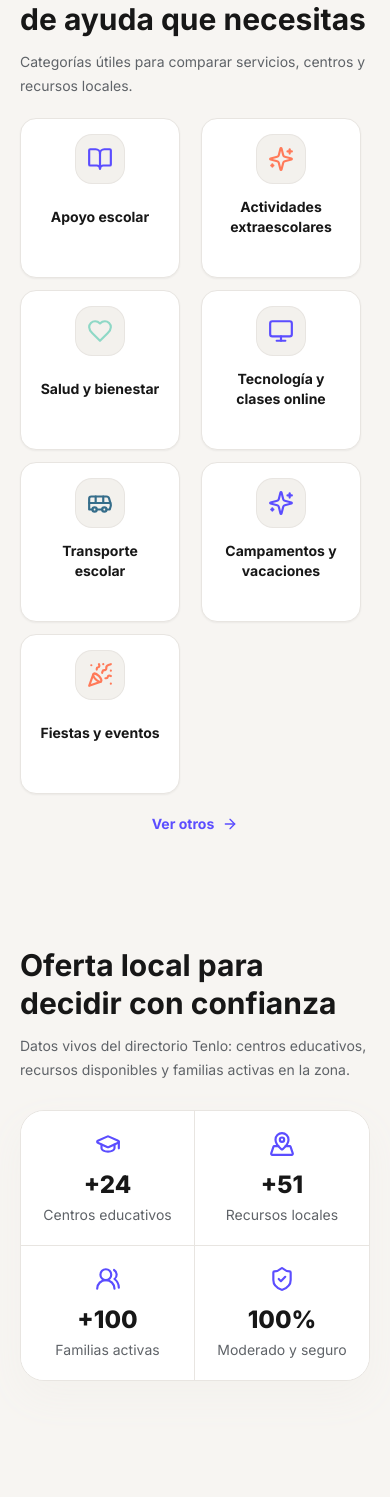
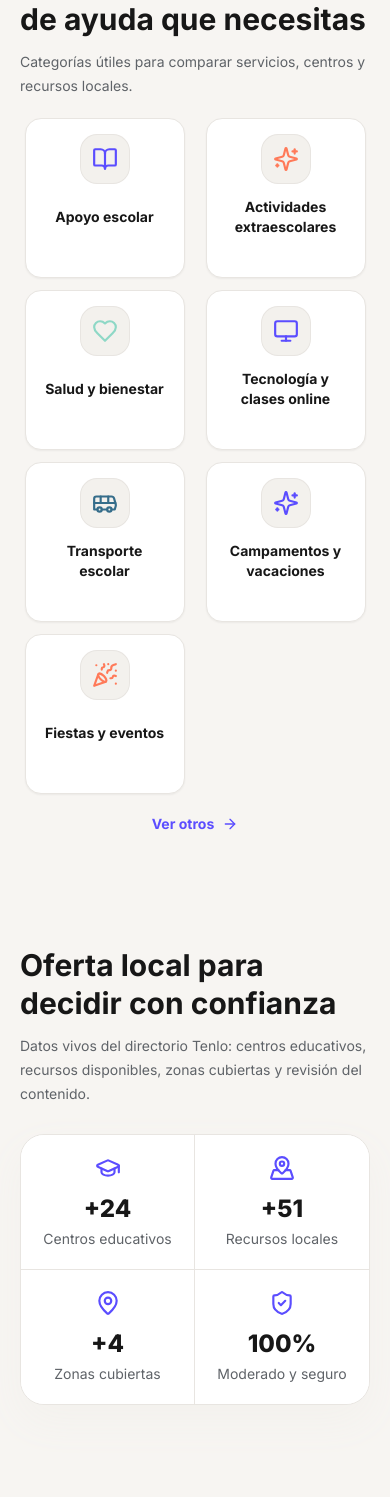
Before and after one commit to rdrgzjavier/kiryco, a Next.js app: page / in a window 390 px wide. Shown: the part 1214-2711 px from the top of the page. Built offline with nearby package versions, Linux system fonts and the light colour scheme.

Commit message:
Afina cards filtros mobile y header

```diff
--- a/src/app/buscar/page.tsx
+++ b/src/app/buscar/page.tsx
@@ -103,7 +103,11 @@ export default function SearchPage({ searchParams }: { searchParams: SearchParam
         </div>
       ) : null}
       <div className="mt-8 grid gap-6 lg:grid-cols-[300px_1fr]">
-        <Filters selected={selected} />
+        <details className="lg:hidden">
+          <summary className="btn-secondary w-full cursor-pointer list-none">Filtrar</summary>
+          <div className="mt-4"><Filters selected={selected} /></div>
+        </details>
+        <div className="hidden lg:block"><Filters selected={selected} /></div>
         <section aria-label="Resultados de búsqueda">
           <div className="mb-4 flex flex-wrap items-center justify-between gap-3">
             <p className="text-sm font-semibold text-slatecopy">{filtered.length} resultado{filtered.length === 1 ? "" : "s"}</p>
--- a/src/app/comunidad/page.tsx
+++ b/src/app/comunidad/page.tsx
@@ -101,7 +101,7 @@ export default function CommunityPage() {
                 <div className="flex flex-wrap gap-2">{initiative.tags.slice(0, 5).map((tag) => <span key={tag} className="chip">{tag}</span>)}</div>
                 <h3 className="mt-4 text-xl font-semibold text-ink"><Link href={`/comunidad/${initiative.id}`}>{initiative.name}</Link></h3>
                 <p className="mt-2 line-clamp-3 text-sm leading-6 text-muted">{initiative.summary}</p>
-                <p className="mt-3 text-sm font-semibold text-slatecopy">{initiative.municipality}</p>
+                <p className="mt-3 pb-5 text-sm font-semibold text-slatecopy">{initiative.municipality}</p>
                 <Link href={`/comunidad/${initiative.id}`} className="btn-primary mt-auto w-full justify-center">Saber más</Link>
               </div>
             </article>
--- a/src/app/page.tsx
+++ b/src/app/page.tsx
@@ -127,7 +127,7 @@ export default function Home() {
   const statCards = [
     { value: `+${formatStat(stats.centers)}`, label: "Centros educativos", Icon: GraduationCap },
     { value: `+${formatStat(Math.max(stats.localResources, totalPublished))}`, label: "Recursos locales", Icon: MapPinned },
-    { value: `+${formatStat(stats.families)}`, label: "Familias activas", Icon: UsersRound },
+    { value: "+4", label: "Zonas cubiertas", Icon: MapPin },
     { value: "100%", label: "Moderado y seguro", Icon: ShieldCheck }
   ];
   const featuredCenters = centers.slice(0, 3);
@@ -180,7 +180,7 @@ export default function Home() {
           <h2 className="section-title">Encuentra antes el tipo de ayuda que necesitas</h2>
           <p className="mx-auto mt-3 max-w-4xl text-sm leading-6 text-muted lg:whitespace-nowrap">Categorías útiles para comparar servicios, centros y recursos locales.</p>
         </div>
-        <div className="grid grid-cols-2 justify-center gap-3 sm:grid-cols-4 lg:grid-cols-7">
+        <div className="grid grid-cols-2 justify-items-center gap-3 sm:grid-cols-4 sm:justify-items-stretch lg:grid-cols-7">
           {homeCategories.map(({ name, href, Icon, color }) => (
             <Link key={name} href={href} className="group grid aspect-square w-full max-w-40 grid-rows-[48px_44px] place-items-center gap-3 rounded-2xl border border-line bg-white p-4 text-center text-sm font-bold text-slatecopy shadow-sm transition-all hover:-translate-y-0.5 hover:border-ink hover:text-ink hover:shadow-soft focus:outline-none focus:ring-2 focus:ring-ink focus:ring-offset-2 sm:aspect-auto sm:min-h-32 sm:max-w-none">
               <span className="grid h-12 w-12 place-items-center rounded-2xl bg-soft ring-1 ring-line transition-colors group-hover:bg-lavender">
@@ -196,7 +196,7 @@ export default function Home() {
       <section className="page py-14 lg:py-16">
         <div className="mx-auto mb-7 max-w-3xl text-left md:text-center">
           <h2 className="section-title lg:whitespace-nowrap">Oferta local para decidir con confianza</h2>
-          <p className="mt-3 text-sm leading-6 text-muted">Datos vivos del directorio Tenlo: centros educativos, recursos disponibles y familias activas en la zona.</p>
+          <p className="mt-3 text-sm leading-6 text-muted">Datos vivos del directorio Tenlo: centros educativos, recursos disponibles, zonas cubiertas y revisión del contenido.</p>
         </div>
         <div className="grid grid-cols-2 overflow-hidden rounded-[24px] border border-line bg-white shadow-soft lg:grid-cols-4">
           {statCards.map(({ value, label, Icon }) => (
--- a/src/components/CenterCard.tsx
+++ b/src/components/CenterCard.tsx
@@ -33,7 +33,7 @@ export default function CenterCard({ center }: { center: Center }) {
         <div className="mt-4 flex flex-wrap gap-2">
           {center.tags.slice(0, 6).map((tag) => <span key={tag} className="rounded-full bg-soft px-3 py-1 text-sm font-semibold text-slatecopy">{tag}</span>)}
         </div>
-        <dl className="mt-4 grid gap-2 text-sm text-slatecopy">
+        <dl className="mt-4 grid gap-2 pb-5 text-sm text-slatecopy">
           <div className="flex justify-between gap-3"><dt>Municipio</dt><dd className="font-medium text-ink">{center.municipality}</dd></div>
           <div className="flex justify-between gap-3"><dt>Etapas</dt><dd className="text-right font-medium text-ink">{center.stages.join(", ")}</dd></div>
           <div className="flex justify-between gap-3"><dt>Idiomas</dt><dd className="font-medium text-ink">{center.languages.join(", ")}</dd></div>
--- a/src/components/Header.tsx
+++ b/src/components/Header.tsx
@@ -2,7 +2,7 @@
 
 import Link from "next/link";
 import { LogIn, MapPin, Menu, UserRound, X } from "lucide-react";
-import { useState } from "react";
+import { useEffect, useState } from "react";
 import AnimatedLogo from "@/components/AnimatedLogo";
 
 const nav = [
@@ -15,8 +15,16 @@ export default function Header() {
   const [open, setOpen] = useState(false);
   const isLoggedIn = false;
 
+  useEffect(() => {
+    document.body.style.overflow = open ? "hidden" : "";
+    return () => {
+      document.body.style.overflow = "";
+    };
+  }, [open]);
+
   return (
     <header className="sticky top-0 z-40 border-b border-line bg-panel/90 backdrop-blur-xl">
+      {open ? <button aria-label="Cerrar menú" className="fixed inset-0 top-16 z-[-1] cursor-default bg-transparent md:hidden" onClick={() => setOpen(false)} /> : null}
       <div className="page flex min-h-16 items-center justify-between gap-3">
         <Link href="/" aria-label="Tenlo" className="shrink-0"><AnimatedLogo /></Link>
         <nav className="hidden min-w-0 items-center gap-5 lg:flex" aria-label="Principal">
```
